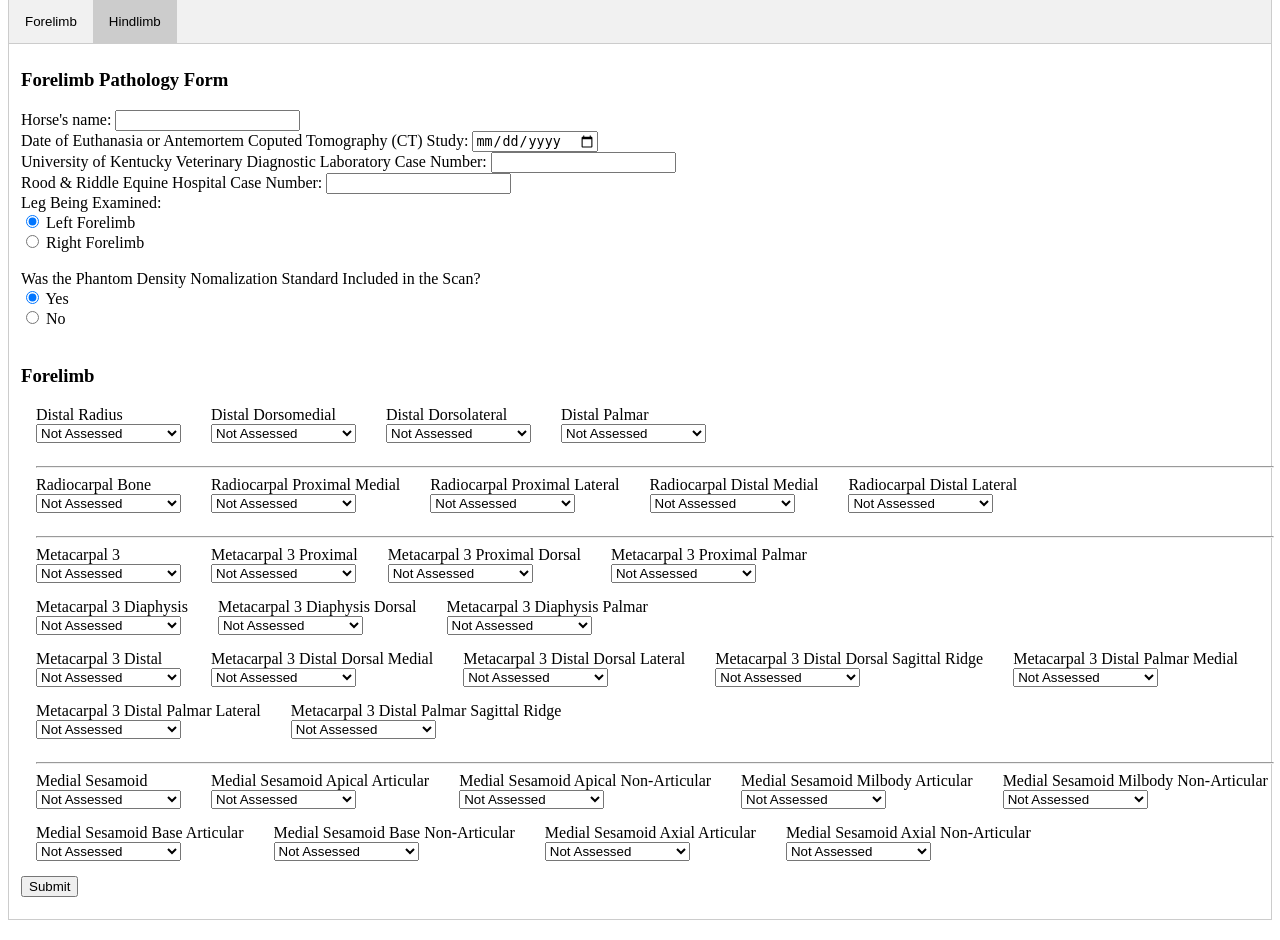
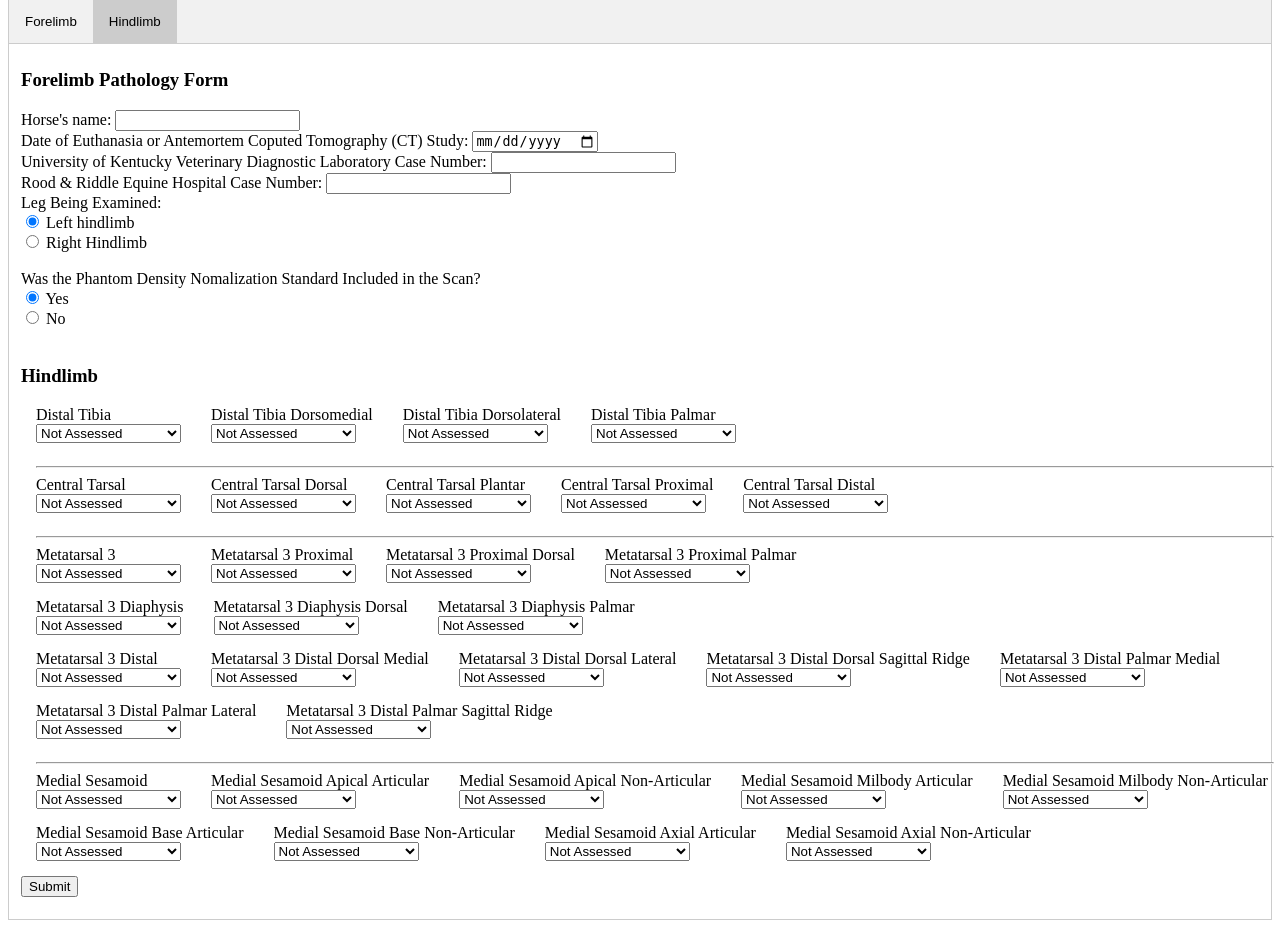
Before and after one commit to brycekushner/Databases, a PHP site: page /forms.php in a window 1280 px wide, after a click on "Hindlimb". Shown: the part 175-1115 px from the top of the page. Run offline with PHP 8.4, Linux system fonts and the light colour scheme.

Commit message:
Finished Hindlimb

```diff
--- a/forms.php
+++ b/forms.php
@@ -439,33 +439,33 @@
 		<input type="text" name="rr_case_number_forelimb"><br>
 		<label>Leg Being Examined: </label>
 		<div>
-			<input type="radio" id="left_forelimb" name="left_right_forelimb" value="left-forelimb" checked>
-			<label for="left_forelimb">Left Forelimb</label>
+			<input type="radio" id="left_hindlimb" name="left_right_hindlimb" value="left-hindlimb" checked>
+			<label for="left_hindlimb">Left hindlimb</label>
 		</div>
 		<div>
-			<input type="radio" id="right_forelimb" name="left_right_forelimb" value="right-forelimb">
-			<label for="right_forelimb">Right Forelimb</label>
+			<input type="radio" id="right_hindlimb" name="left_right_hindlimb" value="right-hindlimb">
+			<label for="right_hindlimb">Right Hindlimb</label>
 		</div>
 		<br>
 		<label>Was the Phantom Density Nomalization Standard Included in the Scan?<label>
 		<div>
-			<input type="radio" id="PDN_Yes" name="PDN_forelimb" value="yes" checked>
+			<input type="radio" id="PDN_Yes" name="PDN_hindlimb" value="yes" checked>
 			<label for="PDN_Yes">Yes</label>
 		</div>
 		<div>
-			<input type="radio" id="PDM_No" name="PDN_forelimb" value="no">
+			<input type="radio" id="PDM_No" name="PDN_hindlimb" value="no">
 			<label for="PDN_No">No</label>
 		</div>
 		<br>
 
-		<h3>Forelimb</h3>
+		<h3>Hindlimb</h3>
 		<div class="container">
 
-			<!-- Start Distal Radius -->
+			<!-- Start Distal Tibia -->
 			<div class="row">
 				<div class="col">
-					<label for="distal-radius">Distal Radius</label><br>
-					<select id="distal-radius" name="distal-radius">
+					<label for="distal-tibia">Distal Tibia</label><br>
+					<select id="distal-tibia" name="distal-tibia">
 						<option value="Not-Assessed" selected>Not Assessed</option>
 						<option value="Fracture">Fracture</option>
 						<option value="Lysis">Lysis</option>
@@ -475,8 +475,8 @@
 				</div>
 
 				<div class="col">
-					<label for="distal-dorsomedial">Distal Dorsomedial</label><br>
-					<select id="distal-dorsomedial" name="distal-dorsomedial">
+					<label for="distal-tibia-dorsomedial">Distal Tibia Dorsomedial</label><br>
+					<select id="distal-tibia-dorsomedial" name="distal-tibia-dorsomedial">
 						<option value="Not-Assessed" selected>Not Assessed</option>
 						<option value="Fracture">Fracture</option>
 						<option value="Lysis">Lysis</option>
@@ -486,8 +486,8 @@
 				</div>
 
 				<div class="col">
-					<label for="distal-dorsolateral">Distal Dorsolateral</label><br>
-					<select id="distal-dorsolateral" name="distal-dorsolateral">
+					<label for="distal-tibia-dorsolateral">Distal Tibia Dorsolateral</label><br>
+					<select id="distal-tibia-dorsolateral" name="distal-tibia-dorsolateral">
 						<option value="Not-Assessed" selected>Not Assessed</option>
 						<option value="Fracture">Fracture</option>
 						<option value="Lysis">Lysis</option>
@@ -497,8 +497,8 @@
 				</div>
 
 				<div class="col">
-					<label for="distal-palmar">Distal Palmar</label><br>
-					<select id="distal-palmar" name="distal-palmar">
+					<label for="distal-tibia-palmar">Distal Tibia Palmar</label><br>
+					<select id="distal-tibia-palmar" name="distal-tibia-palmar">
 						<option value="Not-Assessed" selected>Not Assessed</option>
 						<option value="Fracture">Fracture</option>
 						<option value="Lysis">Lysis</option>
@@ -507,13 +507,13 @@
 					</select>
 				</div>
 			</div>
-			<!-- End Distal Radius -->
+			<!-- End Distal Tibia -->
 			<hr>
-			<!-- Start Radiocarpal Bone -->
+			<!-- Start Central Tarsal -->
 			<div class="row">
 				<div class="col">
-					<label for="radiocarpal-bone">Radiocarpal Bone</label><br>
-					<select id="radiocarpal-bone" name="radiocarpal-bone">
+					<label for="central-tarsal">Central Tarsal</label><br>
+					<select id="central-tarsal" name="central-tarsal">
 						<option value="Not-Assessed" selected>Not Assessed</option>
 						<option value="Fracture">Fracture</option>
 						<option value="Lysis">Lysis</option>
@@ -523,8 +523,8 @@
 				</div>
 
 				<div class="col">
-					<label for="radiocarpal-proximal-medial">Radiocarpal Proximal Medial</label><br>
-					<select id="radiocarpal-proximal-medial" name="radiocarpal-bone-medial">
+					<label for="central-tarsal-dorsal">Central Tarsal Dorsal</label><br>
+					<select id="central-tarsal-dorsal" name="central-tarsal-dorsal">
 						<option value="Not-Assessed" selected>Not Assessed</option>
 						<option value="Fracture">Fracture</option>
 						<option value="Lysis">Lysis</option>
@@ -534,8 +534,8 @@
 				</div>
 
 				<div class="col">
-					<label for="radiocarpal-proximal-lateral">Radiocarpal Proximal Lateral</label><br>
-					<select id="radiocarpal-proximal-lateral" name="radiocarpal-proximal-lateral">
+					<label for="central-tarsal-plantar">Central Tarsal Plantar</label><br>
+					<select id="central-tarsal-plantar" name="central-tarsal-plantar">
 						<option value="Not-Assessed" selected>Not Assessed</option>
 						<option value="Fracture">Fracture</option>
 						<option value="Lysis">Lysis</option>
@@ -545,8 +545,8 @@
 				</div>
 
 				<div class="col">
-					<label for="radiocarpal-distal-medial">Radiocarpal Distal Medial</label><br>
-					<select id="radiocarpal-distal-medial" name="radiocarpal-distal-medial">
+					<label for="central-tarsal-proximal">Central Tarsal Proximal</label><br>
+					<select id="central-tarsal-proximal" name="central-tarsal-proximal">
 						<option value="Not-Assessed" selected>Not Assessed</option>
 						<option value="Fracture">Fracture</option>
 						<option value="Lysis">Lysis</option>
@@ -556,8 +556,8 @@
 				</div>
 
 				<div class="col">
-					<label for="radiocarpal-distal-lateral">Radiocarpal Distal Lateral</label><br>
-					<select id="radiocarpal-distal-lateral" name="radiocarpal-distal-lateral">
+					<label for="central-tarsal-distal">Central Tarsal Distal</label><br>
+					<select id="central-tarsal-distal" name="central-tarsal-distal">
 						<option value="Not-Assessed" selected>Not Assessed</option>
 						<option value="Fracture">Fracture</option>
 						<option value="Lysis">Lysis</option>
@@ -566,13 +566,13 @@
 					</select>
 				</div>
 			</div>
-			<!-- End Radiocarpal Bone -->
+			<!-- End Central Tarsal -->
 			<hr>
-			<!-- Start Metacarpal 3 -->
+			<!-- Start Metatarsal 3 -->
 			<div class="row">
 				<div class="col">
-					<label for="metacarpal-3">Metacarpal 3</label><br>
-					<select id="metacarpal-3" name="metacarpal-3">
+					<label for="metatarsal-3">Metatarsal 3</label><br>
+					<select id="metatarsal-3" name="metatarsal-3">
 						<option value="Not-Assessed" selected>Not Assessed</option>
 						<option value="Fracture">Fracture</option>
 						<option value="Lysis">Lysis</option>
@@ -582,8 +582,8 @@
 				</div>
 
 				<div class="col">
-					<label for="metacarpal-3-proximal">Metacarpal 3 Proximal</label><br>
-					<select id="metacarpal-3-proximal" name="metacarpal-3-proximal">
+					<label for="metatarsal-3-proximal">Metatarsal 3 Proximal</label><br>
+					<select id="metatarsal-3-proximal" name="metatarsal-3-proximal">
 						<option value="Not-Assessed" selected>Not Assessed</option>
 						<option value="Fracture">Fracture</option>
 						<option value="Lysis">Lysis</option>
@@ -593,8 +593,8 @@
 				</div>
 
 				<div class="col">
-					<label for="metacarpal-3-proximal-dorsal">Metacarpal 3 Proximal Dorsal</label><br>
-					<select id="metacarpal-3-proximal-dorsal" name="metacarpal-3-proximal-dorsal">
+					<label for="metatarsal-3-proximal-dorsal">Metatarsal 3 Proximal Dorsal</label><br>
+					<select id="metatarsal-3-proximal-dorsal" name="metatarsal-3-proximal-dorsal">
 						<option value="Not-Assessed" selected>Not Assessed</option>
 						<option value="Fracture">Fracture</option>
 						<option value="Lysis">Lysis</option>
@@ -604,8 +604,8 @@
 				</div>
 
 				<div class="col">
-					<label for="metacarpal-3-proximal-palmar">Metacarpal 3 Proximal Palmar</label><br>
-					<select id="metacarpal-3-proximal-palmar" name="metacarpal-3-proximal-palmar">
+					<label for="metatarsal-3-proximal-palmar">Metatarsal 3 Proximal Palmar</label><br>
+					<select id="metatarsal-3-proximal-palmar" name="metatarsal-3-proximal-palmar">
 						<option value="Not-Assessed" selected>Not Assessed</option>
 						<option value="Fracture">Fracture</option>
 						<option value="Lysis">Lysis</option>
@@ -617,8 +617,8 @@
 
 			<div class="row">
 				<div class="col">
-					<label for="metacarpal-3-diaphysis">Metacarpal 3 Diaphysis</label><br>
-					<select id="metacarpal-3-diaphysis" name="metacarpal-3-diaphysis">
+					<label for="metatarsal-3-diaphysis">Metatarsal 3 Diaphysis</label><br>
+					<select id="metatarsal-3-diaphysis" name="metatarsal-3-diaphysis">
 						<option value="Not-Assessed" selected>Not Assessed</option>
 						<option value="Fracture">Fracture</option>
 						<option value="Lysis">Lysis</option>
@@ -628,8 +628,8 @@
 				</div>
 
 				<div class="col">
-					<label for="metacarpal-3-diaphysis-dorsal">Metacarpal 3 Diaphysis Dorsal</label><br>
-					<select id="metacarpal-3-diaphysis-dorsal" name="metacarpal-3-diaphysis-dorsal">
+					<label for="metatarsal-3-diaphysis-dorsal">Metatarsal 3 Diaphysis Dorsal</label><br>
+					<select id="metatarsal-3-diaphysis-dorsal" name="metatarsal-3-diaphysis-dorsal">
 						<option value="Not-Assessed" selected>Not Assessed</option>
 						<option value="Fracture">Fracture</option>
 						<option value="Lysis">Lysis</option>
@@ -639,8 +639,8 @@
 				</div>
 
 				<div class="col">
-					<label for="metacarpal-3-diaphysis-palmar">Metacarpal 3 Diaphysis Palmar</label><br>
-					<select id="metacarpal-3-diaphysis-palmar" name="metacarpal-3-diaphysis-palmar">
+					<label for="metatarsal-3-diaphysis-palmar">Metatarsal 3 Diaphysis Palmar</label><br>
+					<select id="metatarsal-3-diaphysis-palmar" name="metatarsal-3-diaphysis-palmar">
 						<option value="Not-Assessed" selected>Not Assessed</option>
 						<option value="Fracture">Fracture</option>
 						<option value="Lysis">Lysis</option>
@@ -652,8 +652,8 @@
 
 			<div class="row">
 				<div class="col">
-					<label for="metacarpal-3-distal">Metacarpal 3 Distal</label><br>
-					<select id="metacarpal-3-distal" name="metacarpal-3-distal">
+					<label for="metatarsal-3-distal">Metatarsal 3 Distal</label><br>
+					<select id="metatarsal-3-distal" name="metatarsal-3-distal">
 						<option value="Not-Assessed" selected>Not Assessed</option>
 						<option value="Fracture">Fracture</option>
 						<option value="Lysis">Lysis</option>
@@ -663,8 +663,8 @@
 				</div>
 
 				<div class="col">
-					<label for="metacarpal-3-distal-dorsal-medial">Metacarpal 3 Distal Dorsal Medial</label><br>
-					<select id="metacarpal-3-distal-dorsal-medial" name="metacarpal-3-distal-dorsal-medial">
+					<label for="metatarsal-3-distal-dorsal-medial">Metatarsal 3 Distal Dorsal Medial</label><br>
+					<select id="metatarsal-3-distal-dorsal-medial" name="metatarsal-3-distal-dorsal-medial">
 						<option value="Not-Assessed" selected>Not Assessed</option>
 						<option value="Fracture">Fracture</option>
 						<option value="Lysis">Lysis</option>
@@ -674,8 +674,8 @@
 				</div>
 
 				<div class="col">
-					<label for="metacarpal-3-distal-dorsal-lateral">Metacarpal 3 Distal Dorsal Lateral</label><br>
-					<select id="metacarpal-3-distal-dorsal-lateral" name="metacarpal-3-distal-dorsal-lateral">
+					<label for="metatarsal-3-distal-dorsal-lateral">Metatarsal 3 Distal Dorsal Lateral</label><br>
+					<select id="metatarsal-3-distal-dorsal-lateral" name="metatarsal-3-distal-dorsal-lateral">
 						<option value="Not-Assessed" selected>Not Assessed</option>
 						<option value="Fracture">Fracture</option>
 						<option value="Lysis">Lysis</option>
@@ -685,8 +685,8 @@
 				</div>
 
 				<div class="col">
-					<label for="metacarpal-3-dorsal-sagittal-ridge">Metacarpal 3 Distal Dorsal Sagittal Ridge</label><br>
-					<select id="metacarpal-3-dorsal-sagittal-ridge" name="metacarpal-3-dorsal-sagittal-ridge">
+					<label for="metatarsal-3-dorsal-sagittal-ridge">Metatarsal 3 Distal Dorsal Sagittal Ridge</label><br>
+					<select id="metatarsal-3-dorsal-sagittal-ridge" name="metatarsal-3-dorsal-sagittal-ridge">
 						<option value="Not-Assessed" selected>Not Assessed</option>
 						<option value="Fracture">Fracture</option>
 						<option value="Lysis">Lysis</option>
@@ -696,8 +696,8 @@
 				</div>
 
 				<div class="col">
-					<label for="metacarpal-3-distal-palmar-medial">Metacarpal 3 Distal Palmar Medial</label><br>
-					<select id="metacarpal-3-distal-palmar-medial" name="metacarpal-3-distal-palmar-medial">
+					<label for="metatarsal-3-distal-palmar-medial">Metatarsal 3 Distal Palmar Medial</label><br>
+					<select id="metatarsal-3-distal-palmar-medial" name="metatarsal-3-distal-palmar-medial">
 						<option value="Not-Assessed" selected>Not Assessed</option>
 						<option value="Fracture">Fracture</option>
 						<option value="Lysis">Lysis</option>
@@ -707,8 +707,8 @@
 				</div>
 
 				<div class="col">
-					<label for="metacarpal-3-distal-palmar-lateral">Metacarpal 3 Distal Palmar Lateral</label><br>
-					<select id="metacarpal-3-distal-palmar-lateral" name="metacarpal-3-distal-palmar-lateral">
+					<label for="metatarsal-3-distal-palmar-lateral">Metatarsal 3 Distal Palmar Lateral</label><br>
+					<select id="metatarsal-3-distal-palmar-lateral" name="metatarsal-3-distal-palmar-lateral">
 						<option value="Not-Assessed" selected>Not Assessed</option>
 						<option value="Fracture">Fracture</option>
 						<option value="Lysis">Lysis</option>
@@ -718,8 +718,8 @@
 				</div>
 
 				<div class="col">
-					<label for="metacarpal-3-distal-palmar-sagittal-ridge">Metacarpal 3 Distal Palmar Sagittal Ridge</label><br>
-					<select id="metacarpal-3-distal-palmar-sagittal-ridge" name="metacarpal-3-distal-palmar-sagittal-ridge">
+					<label for="metatarsal-3-distal-palmar-sagittal-ridge">Metatarsal 3 Distal Palmar Sagittal Ridge</label><br>
+					<select id="metatarsal-3-distal-palmar-sagittal-ridge" name="metatarsal-3-distal-palmar-sagittal-ridge">
 						<option value="Not-Assessed" selected>Not Assessed</option>
 						<option value="Fracture">Fracture</option>
 						<option value="Lysis">Lysis</option>
@@ -728,7 +728,7 @@
 					</select>
 				</div>
 			</div>
-			<!-- End Metacarpal 3 -->
+			<!-- End Metatarsal 3 -->
 			<hr>
 			<!-- Start Medial Sesamoid -->
 			<div class="row">
--- a/index.php
+++ b/index.php
@@ -2,7 +2,7 @@
 <h1>Equine Database Project</h1>
 <hr>
 <body>
-<h1>Equine Database Login</h1>
+<h1>Login</h1>
 
 <strong>Welcome to the Equine Database login!</strong>
 
```
